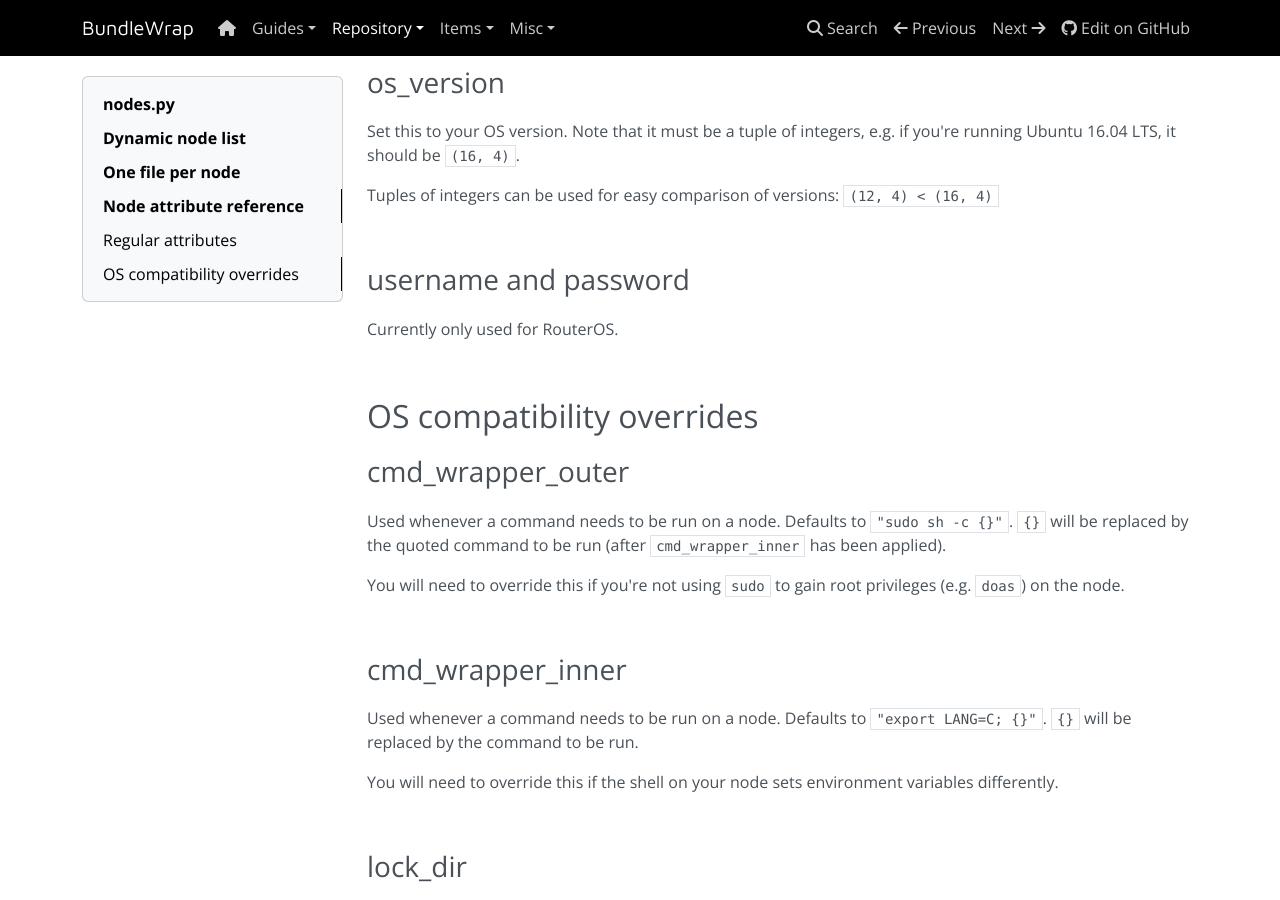
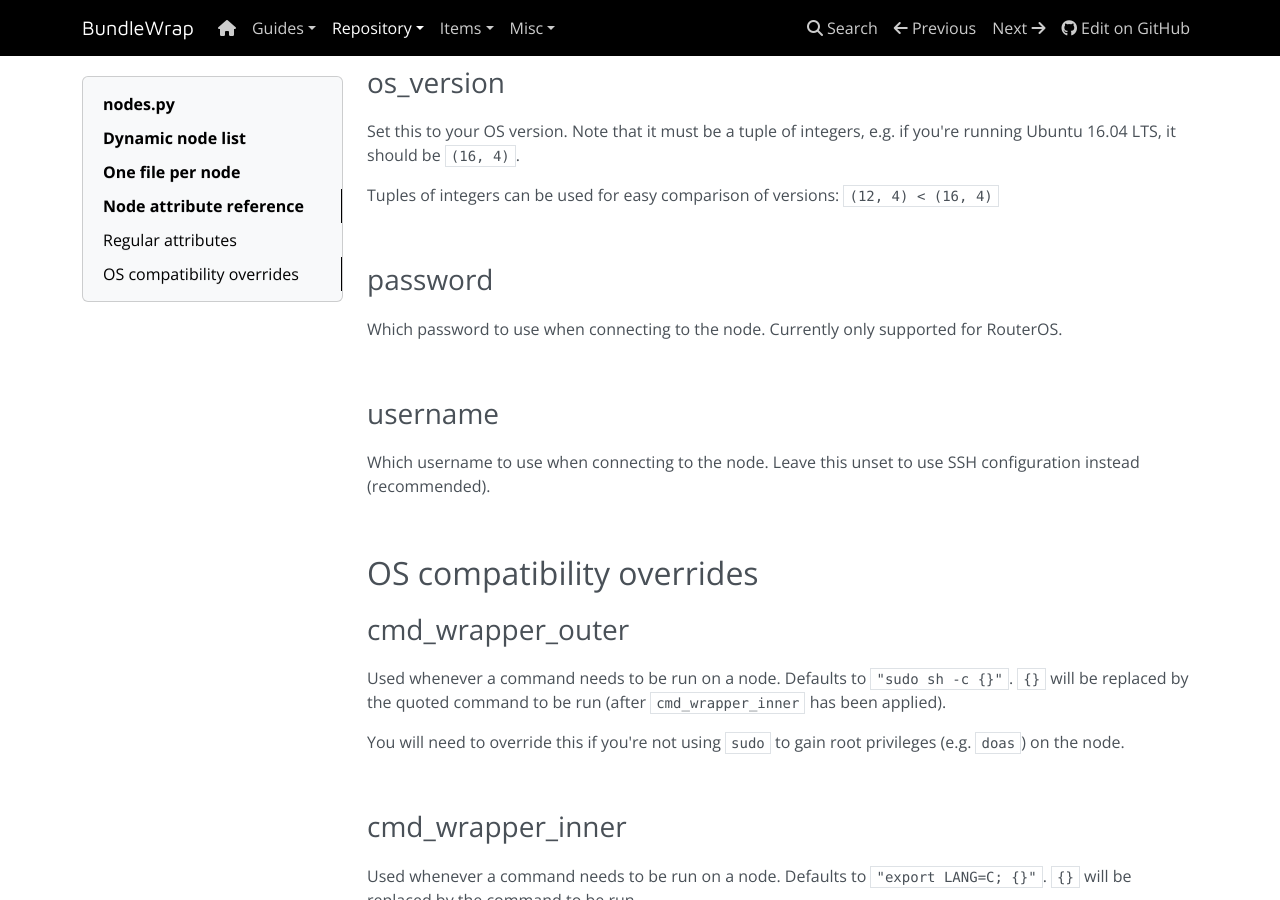
Before and after one commit to bundlewrap/bundlewrap, an MkDocs documentation site: the page built from docs/content/repo/nodes.py.md, in a window 1280 px wide and 900 px high, scrolled down 3314 px. Built offline with MkDocs 1.6.1, drawn with Linux system fonts in a browser that asks for light colours; nearby versions of some CDN libraries.

Commit message:
make node.username work for SSH

```diff
--- a/docs/content/repo/nodes.py.md
+++ b/docs/content/repo/nodes.py.md
@@ -139,9 +139,15 @@ Tuples of integers can be used for easy comparison of versions: `(12, 4) < (16,
 
 <br>
 
-### username and password
+### password
 
-Currently only used for RouterOS.
+Which password to use when connecting to the node. Currently only supported for RouterOS.
+
+<br>
+
+### username
+
+Which username to use when connecting to the node. Leave this unset to use SSH configuration instead (recommended).
 
 <br>
 
```
Also changed, not shown: 2 other files.
